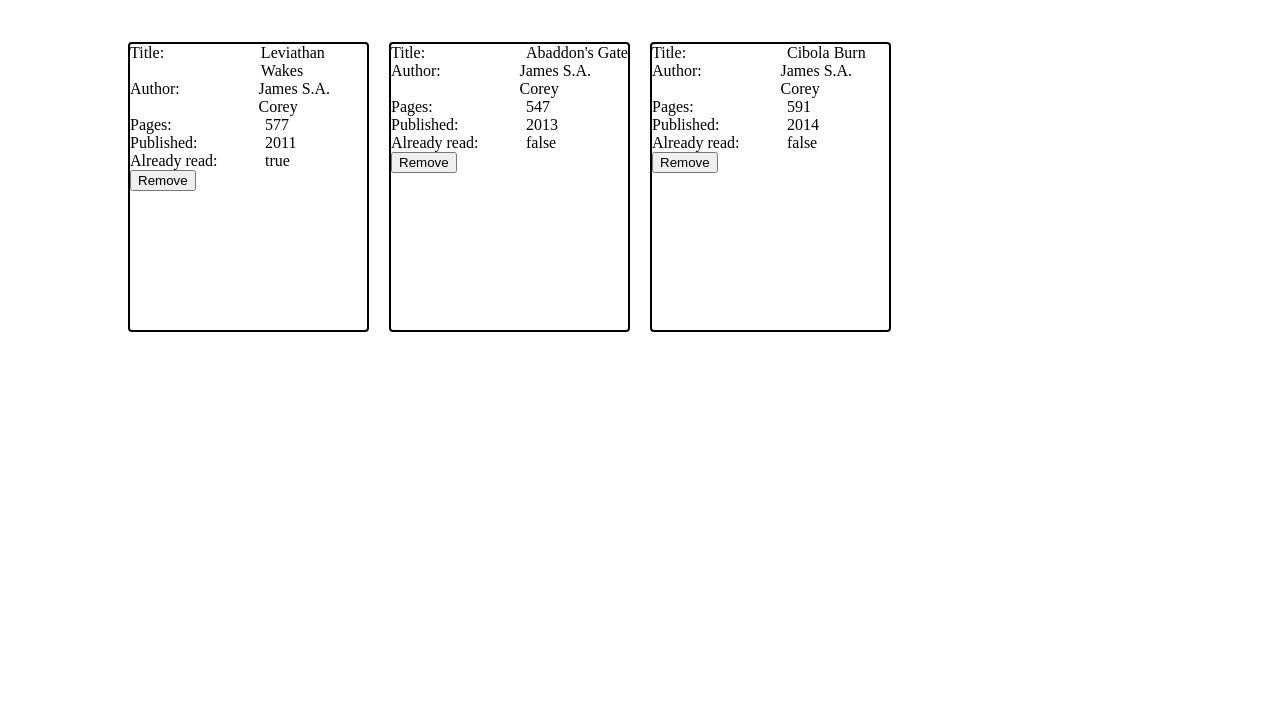
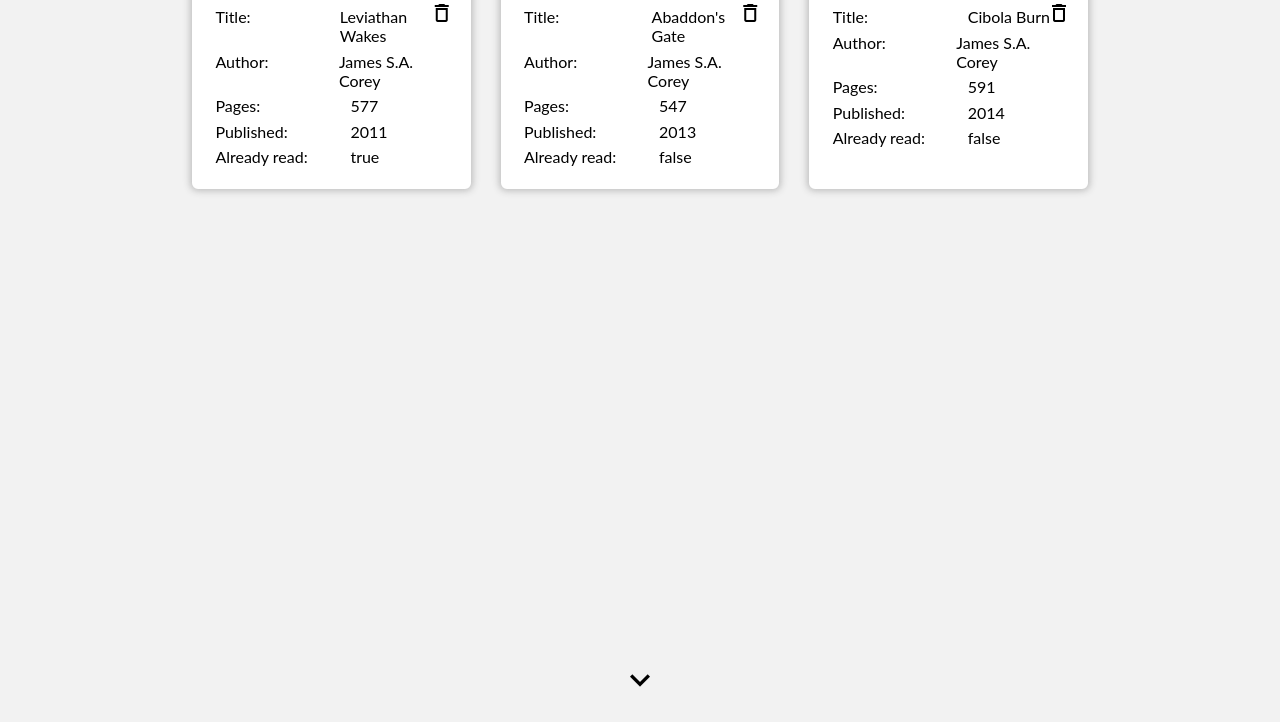
Before and after one commit to thewhitehaven04/Project_Library, a plain HTML site: page index.html in a window 1280 px wide. Shown: the part 78-800 px from the top of the page. Drawn offline with Linux system fonts and the light colour scheme.

Commit message:
minor styling

```diff
--- a/css/style.css
+++ b/css/style.css
@@ -1,9 +1,14 @@
+@import url('https://fonts.googleapis.com/icon?family=Material+Icons');
+
 :root {
   font-size: 12pt;
 }
 
 html {
   box-sizing: border-box;
+  background-color: rgb(242, 242, 242);
+
+  font-family: 'Lato', sans-serif;
 }
 
 *,
@@ -13,23 +18,33 @@ html {
 }
 
 .bookshelf {
-  position: fixed;
-
-  top: 15%;
+  position: absolute;
+  top: 25%;
   left: 50%;
   transform: translatex(-50%);
 
-  height: 600px;
-  width: 80%;
-  max-width: 90%;
+  height: 400px;
+  width: 70%;
+  max-width: 80%;
 
-  display: grid;
-  grid-template-columns: repeat(4, 1fr);
-  grid-template-rows: repeat(2, 1fr);
-
-  gap: 20px;
+  display: flex;
+  flex-flow: column nowrap;
+  justify-content: center;
 }
 
+.bookshelf__main-pane {
+  display: grid;
+  grid-template-columns: repeat(3, 1fr);
+  grid-template-rows: repeat(3, 1fr);
+  gap: 30px;
+}
+
+.bookshelf__navigation-button {
+  all: unset;
+  text-align: center;
+  font-family: 'Material Icons';
+  font-size: 30pt;
+}
 .book {
   display: flex;
   flex-flow: column nowrap;
@@ -37,15 +52,24 @@ html {
 }
 
 .bookshelf__book {
-  border: 2px solid black;
-  border-radius: 4px;
+  position: relative;
+
+  background-color: white;
+  box-shadow: 0px 0px 7px 2px rgb(190, 190, 190);
+
+  border: 2px solid white;
+  border-radius: 6px;
+
+  padding: 15px;
 }
 
 .book__info-entry {
   display: flex;
   flex-flow: row nowrap;
   font-size: inherit;
+
   gap: 15px;
+  margin: 0.4em;
 }
 
 .form {
@@ -57,7 +81,7 @@ html {
 }
 
 .form-new-book {
-  height: 250px;
+  height: 200px;
   width: 600px;
   min-width: 400px;
 
@@ -65,6 +89,7 @@ html {
 
   display: flex;
   flex-flow: column nowrap;
+  justify-content: center;
 
   padding-left: 15px;
   gap: 10px;
@@ -79,3 +104,15 @@ html {
   opacity: 0;
   z-index: -1;
 }
+
+.book__button-remove {
+  all: unset;
+  font-family: 'Material Icons';
+  font-size: 18pt;
+
+  border-radius: 3px;
+}
+
+.book__button-remove:hover {
+  background-color: rgb(230, 230, 230);
+}
--- a/index.html
+++ b/index.html
@@ -11,16 +11,32 @@
 
   <body>
     <main>
-      <div class="bookshelf"></div>
+      <div>
+        <div class="bookshelf">
+          <button
+            class="bookshelf__navigation-button"
+          >
+            <span class="material-icons-outlined"> keyboard_arrow_up </span>
+          </button>
+          <div class="bookshelf__main-pane"></div>
+          <button
+            class="bookshelf__navigation-button"
+          >
+            <span class="material-icons-outlined"> keyboard_arrow_down </span>
+          </button>
+        </div>
+      </div>
       <button type="button" class="bookshelf__add-new">New book</button>
       <div class="form form__disabled">
         <div class="form-new-book">
           <div class="form-new-book__parameter">
-            <label for="title" class="form-new-book__parameter_type_label">title</label>
+            <label for="title" class="form-new-book__parameter_type_label">Title:</label>
             <input type="text" id="title" class="form-new-book__parameter_type_input" />
           </div>
           <div class="form-new-book__parameter">
-            <label for="author" class="form-new-book__parameter_type_label">Author</label>
+            <label for="author" class="form-new-book__parameter_type_label"
+              >Author:</label
+            >
             <input type="text" id="author" class="form-new-book__parameter_type_input" />
           </div>
           <div class="form-new-book__parameter">
@@ -34,12 +50,12 @@
             />
           </div>
           <div class="form-new-book__parameter">
-            <label for="year" class="form-new-book__parameter_type_label">Year</label>
+            <label for="year" class="form-new-book__parameter_type_label">Year:</label>
             <input type="text" id="year" class="form-new-book__parameter_type_input" />
           </div>
           <div class="form-new-book__parameter">
             <label for="read-status" class="form-new-book__parameter_type_label"
-              >Read</label
+              >Read:</label
             >
             <input
               type="checkbox"
--- a/js/script.js
+++ b/js/script.js
@@ -1,4 +1,4 @@
-const bookshelf = document.querySelector('.bookshelf');
+const bookshelf = document.querySelector('.bookshelf__main-pane');
 
 const myLibrary = {
   books: [],
@@ -47,8 +47,15 @@ Book.prototype.setRead = function (readStatus) {
  */
 function createRemoveButton(bookNumber) {
   const button = document.createElement('button');
+
+  button.classList.add('book__button-remove');
+
+  button.style.position = 'absolute'
+  button.style.right = '15px';
+  button.style.top = '15px';
+
   button.type = 'button';
-  button.textContent = 'Remove';
+  button.innerHTML = '<span class="material-icons-outlined">delete_outline</span>';
 
   button.addEventListener('click', event => {
     myLibrary.removeBook(bookNumber);
```
